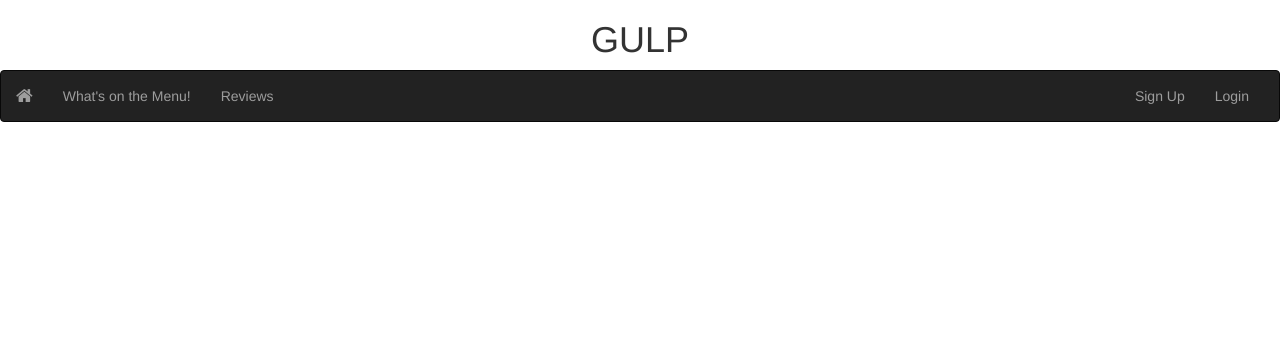
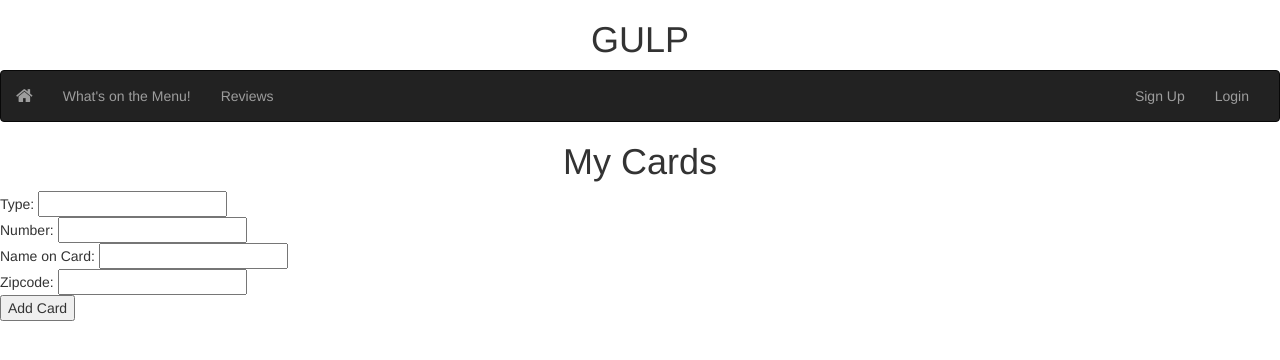
Before and after one commit to aishwarya-rajesh/gulp, a Flask app: template templates/cards.html in a window 1280 px wide. Shown: the top 360 px of the page. Run offline with Flask 2, Linux system fonts and the light colour scheme; the template is opened without the code that fills it, so the values that code supplies are empty; parts of the project's set-up code (start-up, migrations or seed data) failed here and were passed over; some libraries are stand-ins or nearby versions.

Commit message:
Fixed some bugs. Started working on Place Order

```diff
--- a/server.py
+++ b/server.py
@@ -121,17 +121,18 @@ def register():
         if cursor.first():
             return redirect('/')
 
-        cmd = """
-            WITH new_person AS (
+        cmd1 = """
                 INSERT INTO "Person" (name) VALUES (%s)
-                RETURNING pid
-            )
-            INSERT INTO "Customer" (
+                RETURNING pid;"""
+        cmd2 = """INSERT INTO "Customer" (
                 pid, phone, email, password
-            ) VALUES ((SELECT pid from new_person), %s, %s, %s);
+            ) VALUES (%s, %s, %s, %s);
         """
 
-        g.conn.execute(cmd, (name, phone, email, password))
+        cursor = g.conn.execute(cmd1, (name))
+        name = cursor.first()[0]
+        print name
+        g.conn.execute(cmd2, (name,phone,email,password))
         return redirect('/')
 
     else:
@@ -139,39 +140,39 @@ def register():
         return render_template('index.html', **context)
 
 
-@app.route('/card', methods=['POST','GET'])
-def add_card():
+@app.route('/card/<total>', methods=['POST','GET'])
+def add_card(total):
 
-    if request.method == 'POST':
-        card_type = request.form['type']
-        card_name = request.forn['name']
-        card_number = request.form['number']
-        card_zipcode = request.form['zipcode']
-        userid = session['uid']
+        if request.method == 'POST':
+            card_type = request.form['type']
+            card_name = request.forn['name']
+            card_number = request.form['number']
+            card_zipcode = request.form['zipcode']
+            userid = session['uid']
 
-        cmd = """
-        INSERT INTO "Card" (number, name, type, zipcode, pid) values (%s, %s, %s, %s, %s);
-        """
+            cmd = """
+            INSERT INTO "Card"  values (number, name, type, zipcode, pid) values (%s, %s, %s, %s, %s);
+            """
 
-        g.conn.execute(cmd, (card_number, card_name, card_type, card_zipcode, userid))
-        return redirect('/')
-    else:
-        userid = session['uid']
-        cursor = g.conn.execute("""SELECT * FROM "Card" where pid = %s;""", (userid,))
-        cards = OrderedDict([
-        ('Card', [])
-        ])
-        for result in cursor:
-            card_item = {}
-            print "Query executed"
-            card_item['name'] = result['name']
-            card_item['number'] = result['number']
-            card_item['type'] = result['type']
-            card_item['zipcode'] = result['zipcode']
-            cards['Card'].append(card_item)
+            g.conn.execute(cmd, (card_number, card_name, card_type, card_zipcode, userid))
+            return redirect('/')
+        else:
+            userid = session['uid']
+            cursor = g.conn.execute("""SELECT * FROM "Card" where pid = %s;""", (userid,))
+            cards = OrderedDict([
+            ('Card', [])
+            ])
+            for result in cursor:
+                card_item = {}
+                print "Query executed"
+                card_item['name'] = result['name']
+                card_item['number'] = result['number']
+                card_item['type'] = result['type']
+                card_item['zipcode'] = result['zipcode']
+                cards['Card'].append(card_item)
 
-        context = dict(cards=cards)
-        return render_template('cards.html', **context)
+            context = dict(cards=cards)
+            return render_template('cards.html', **context)
 
 
 @app.route('/addtocart/<itemid>')
--- a/templates/base.html
+++ b/templates/base.html
@@ -42,7 +42,7 @@
                             Hello {{session.user}}!<span class="caret"></span></a>
                         <ul class="dropdown-menu">
                             <li><a href="/orders/{{session.uid}}">My Orders</a></li>
-                            <li><a href="/card">My Wallet</a></li>
+                            <li><a href="/card/0">My Wallet</a></li>
                         </ul>
                     </li>
                     <li><a href="/showcart">Cart</a></li>
--- a/templates/cards.html
+++ b/templates/cards.html
@@ -26,6 +26,16 @@
         {% endfor %}
     </table>
     {% endif %}
+
+<h1 align="center">My Cards</h1>
+<form method="POST" action="/register">
+          Type: <input type="text" name="type"><br>
+          Number: <input type="text" name="number"><br>
+          Name on Card: <input type="text" name="name"><br>
+          Zipcode: <input type="text" name="zipcode"><br>
+          <input type="submit" value="Add Card">
+</form>
+
     {% endblock %}
 </body>
 </html>
--- a/templates/cart.html
+++ b/templates/cart.html
@@ -26,7 +26,7 @@
     </table>
     <h4 align="center">Delivery Fee: {{delivery_fee}}</h4><br>
     <h3 align="center">Total: {{total}}</h3><br><br>
-    <h3 align="center"><a href="/card">Proceed to Payment</a></h3>
+    <h3 align="center"><a href="/card/{{total}}">Proceed to Payment</a></h3>
     {% else %}
     <h2 align="center">No items in cart</h2>
     {% endif %}
--- a/templates/menu.html
+++ b/templates/menu.html
@@ -14,7 +14,6 @@
                     <tr>
                         <td><h3>{{item['name']}}</h3></td>
                         <td><h3>{{item['price']}}</h3></td>
-                        <td><h3>{{item['id']}}</h3></td>
                         <td><h3><a href="/addtocart/{{item['id']}}">Add to Cart</a></h3></td>
                     </tr>
                     <tr><td colspan="2">{{item['desc']}}</td></tr>
```
